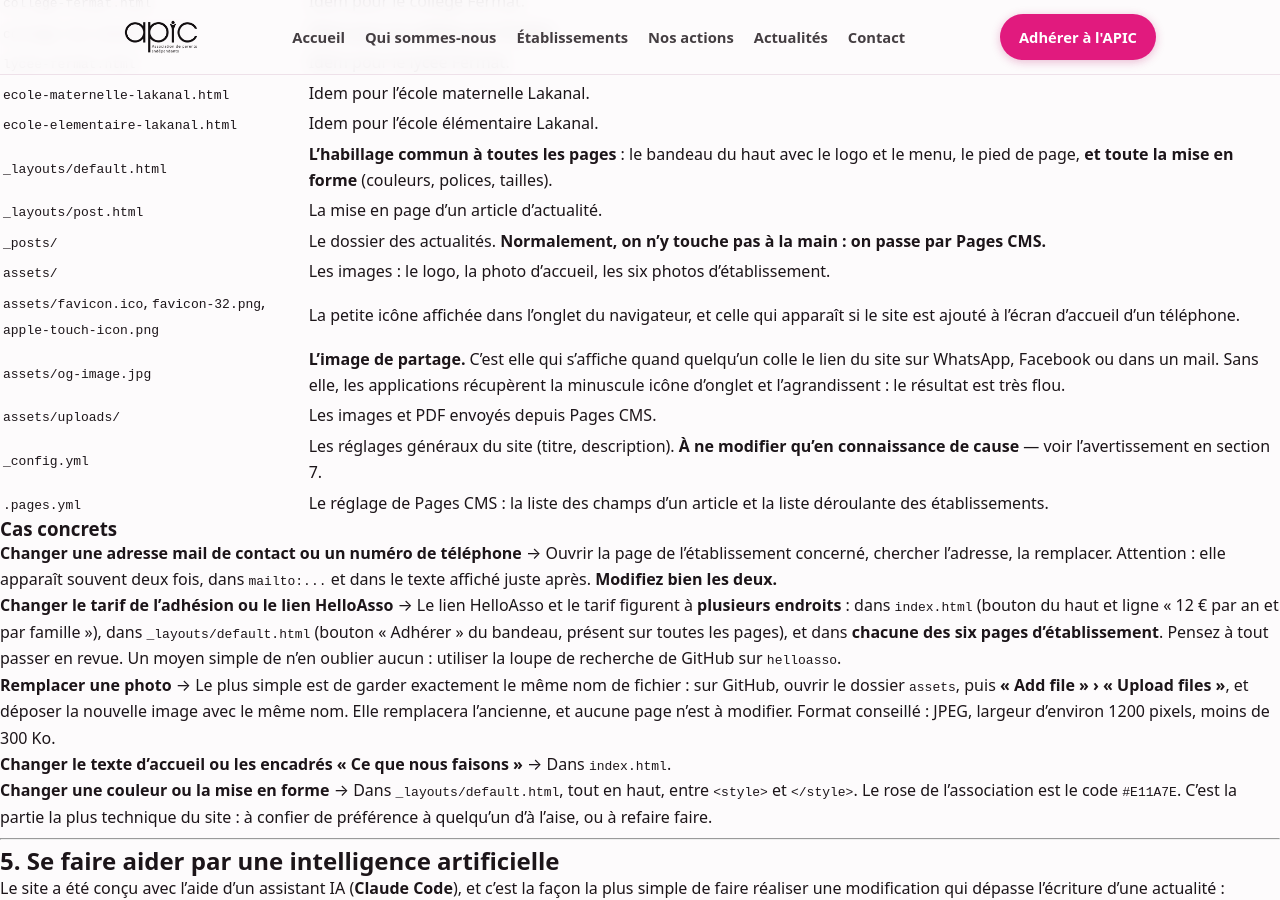
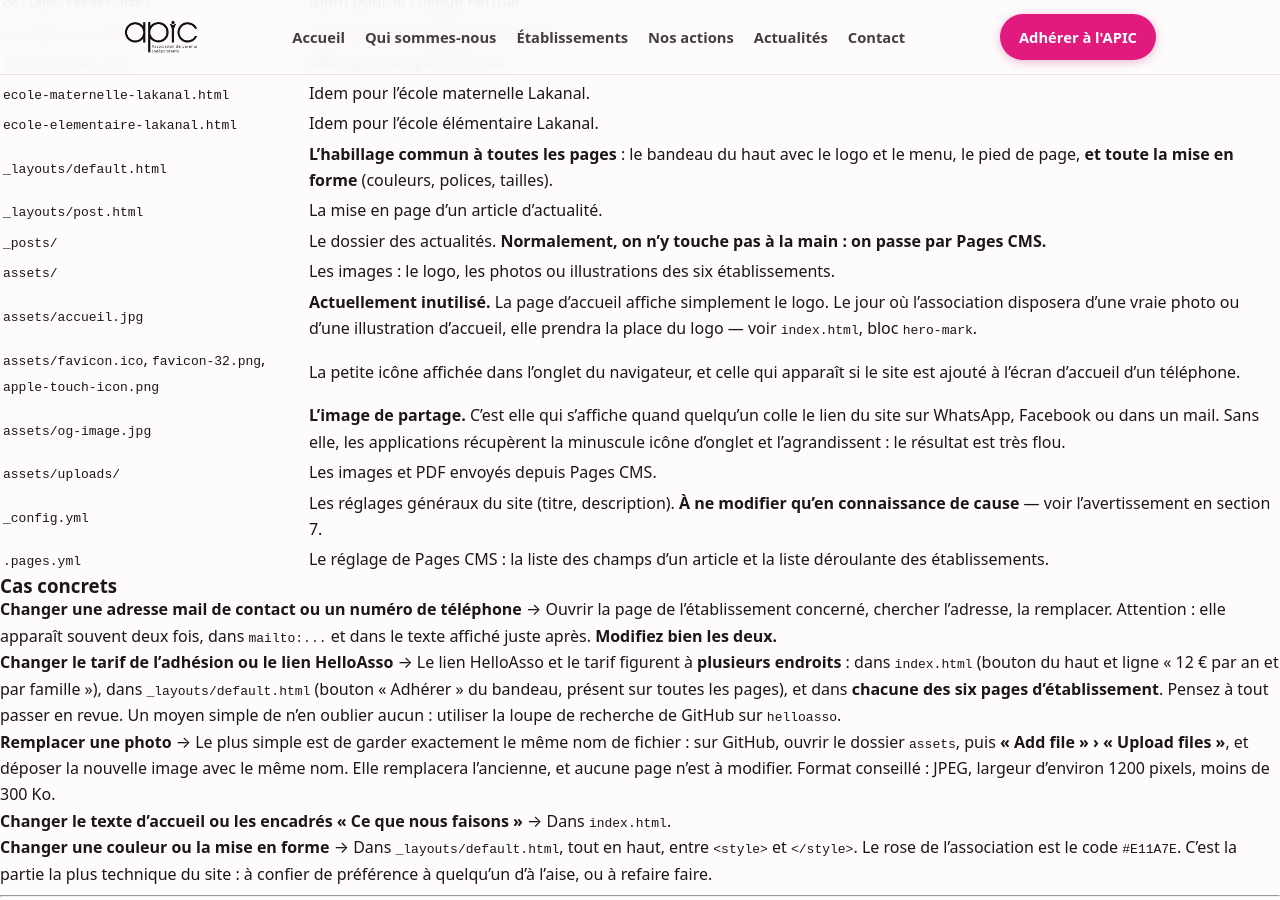
Before and after one commit to apic-parents/apic-parents-site, a Jekyll site: the page built from GUIDE-DU-SITE.md, in a window 1280 px wide and 900 px high, scrolled down 2365 px. Built offline with Jekyll 4.4.1, drawn with Linux system fonts in a browser that asks for light colours; our own code applies the rules of GitHub Pages for plain Markdown files.

Commit message:
Add files via upload

```diff
--- a/GUIDE-DU-SITE.md
+++ b/GUIDE-DU-SITE.md
@@ -112,7 +112,8 @@
 | `_layouts/default.html` | **L'habillage commun à toutes les pages** : le bandeau du haut avec le logo et le menu, le pied de page, **et toute la mise en forme** (couleurs, polices, tailles). |
 | `_layouts/post.html` | La mise en page d'un article d'actualité. |
 | `_posts/` | Le dossier des actualités. **Normalement, on n'y touche pas à la main : on passe par Pages CMS.** |
-| `assets/` | Les images : le logo, la photo d'accueil, les six photos d'établissement. |
+| `assets/` | Les images : le logo, les photos ou illustrations des six établissements. |
+| `assets/accueil.jpg` | **Actuellement inutilisé.** La page d'accueil affiche simplement le logo. Le jour où l'association disposera d'une vraie photo ou d'une illustration d'accueil, elle prendra la place du logo — voir `index.html`, bloc `hero-mark`. |
 | `assets/favicon.ico`, `favicon-32.png`, `apple-touch-icon.png` | La petite icône affichée dans l'onglet du navigateur, et celle qui apparaît si le site est ajouté à l'écran d'accueil d'un téléphone. |
 | `assets/og-image.jpg` | **L'image de partage.** C'est elle qui s'affiche quand quelqu'un colle le lien du site sur WhatsApp, Facebook ou dans un mail. Sans elle, les applications récupèrent la minuscule icône d'onglet et l'agrandissent : le résultat est très flou. |
 | `assets/uploads/` | Les images et PDF envoyés depuis Pages CMS. |
--- a/index.html
+++ b/index.html
@@ -17,8 +17,8 @@
         <li>depuis <b>1989</b></li>
       </ul>
     </div>
-    <div class="hero-img">
-      <img src="{{ '/assets/accueil.jpg' | relative_url }}" alt="L'APIC, association de parents d'élèves à Toulouse">
+    <div class="hero-mark">
+      <img src="{{ '/assets/logo.png' | relative_url }}" alt="">
     </div>
   </div>
 </section>
```
